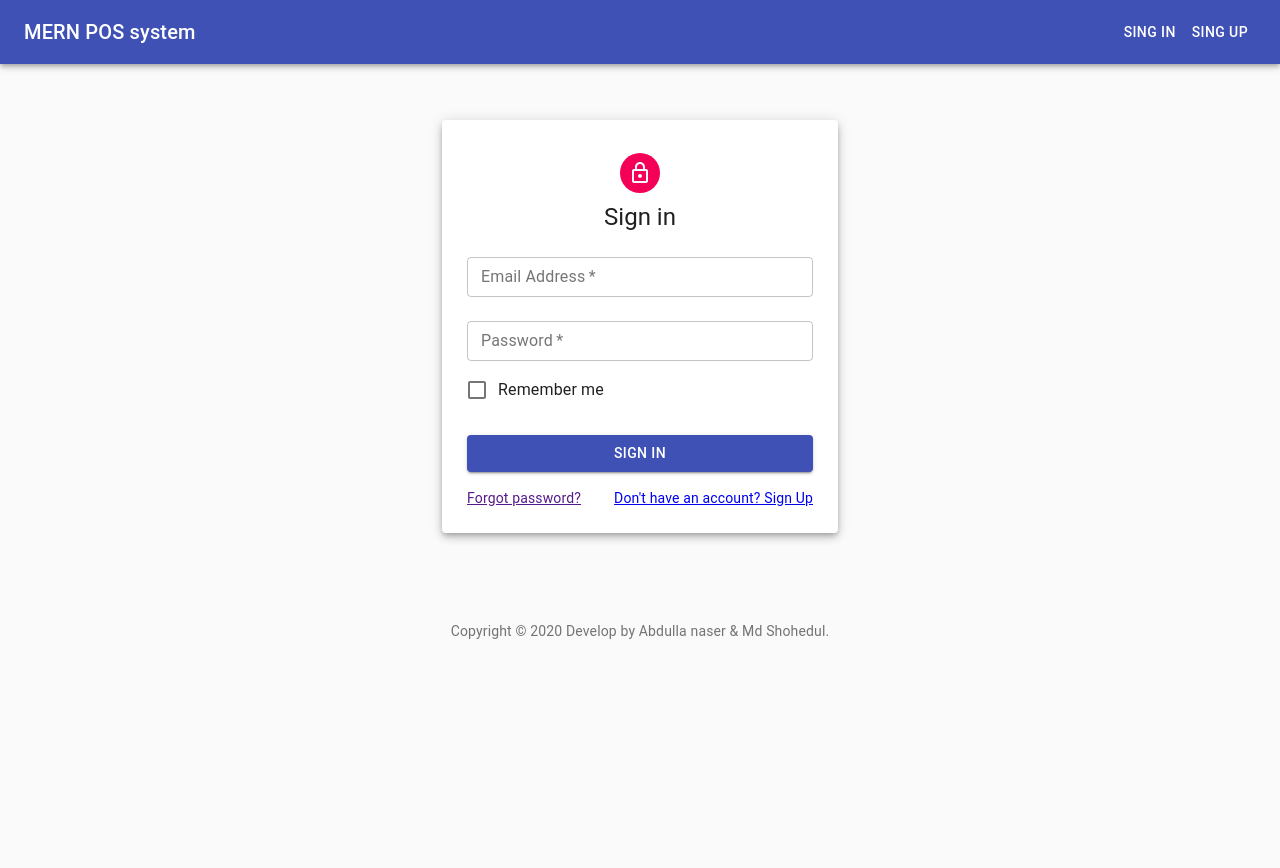
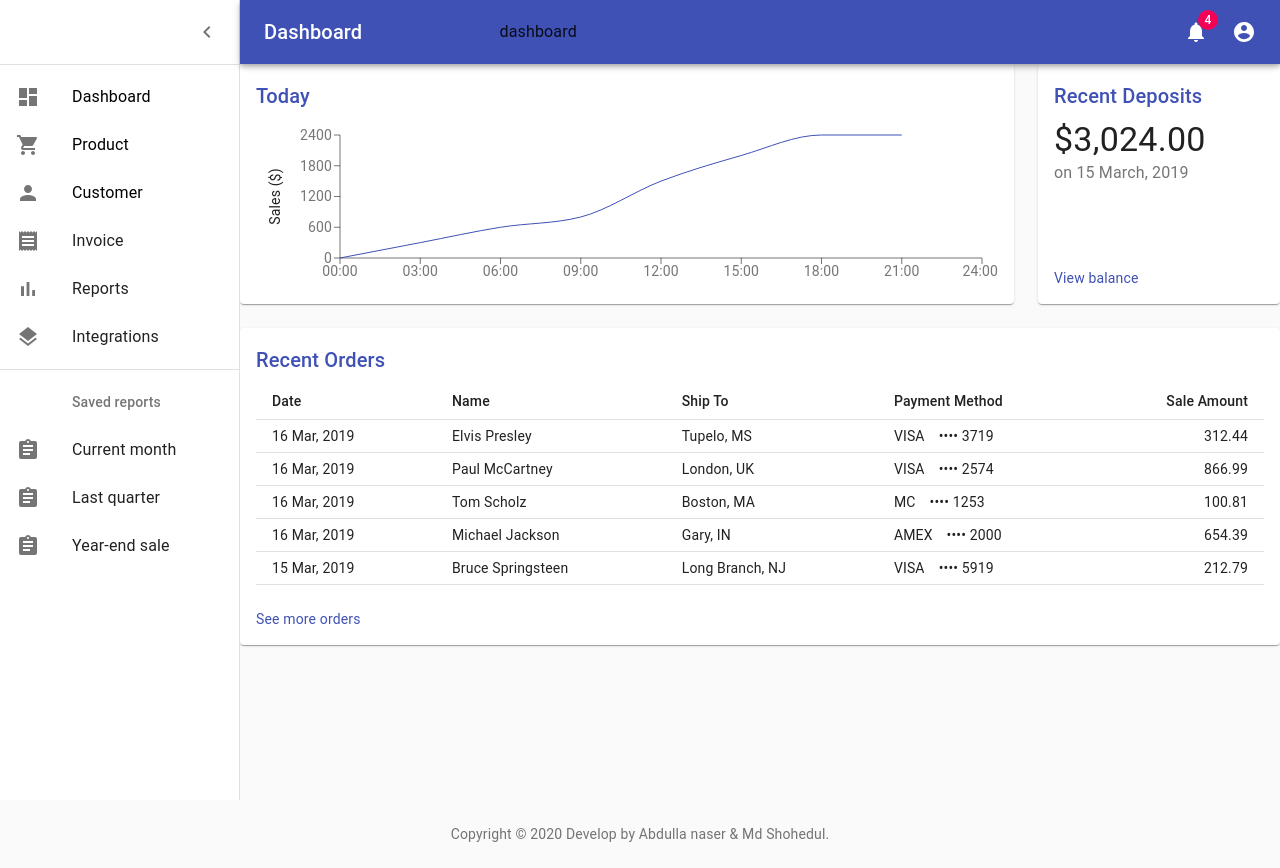
Before and after one commit to FriendsTech-Ltd/mern-pos, a React (Create React App) app in the folder client/: page /dashboard in a window 1280 px wide. Before the commit this address led to /login. Before the commit the page ends 800 px from the top, so only its background shows below. Built offline with nearby package versions, Linux system fonts and the light colour scheme; the HTML template or start-up script is replaced by a standard one.

Commit message:
dashboard refactoring

```diff
--- a/client/src/App.js
+++ b/client/src/App.js
@@ -22,8 +22,8 @@ function App() {
             <Route exact  path="/login" component={SignIn}/>
             <Route exact  path="/register" component={SignUp}/>
             <Route exact  path="/info" component={Info}/>
-            <PrivateRoute exact  path="/:dashboard" component={Dashboard}/>
-            <PrivateRoute exact  path="/dashboard/:comp" component={Dashboard}/>
+            <Route exact  path="/:dashboard" component={Dashboard}/>
+            <Route exact  path="/dashboard/:comp" component={Dashboard}/>
 
           </Switch>
           <Footer/>
--- a/client/src/Components/Dashboard/Dashboard.js
+++ b/client/src/Components/Dashboard/Dashboard.js
@@ -19,6 +19,9 @@ import ChevronLeftIcon from '@material-ui/icons/ChevronLeft';
 import NotificationsIcon from '@material-ui/icons/Notifications';
 import AccountCircle from '@material-ui/icons/AccountCircle';
 import { mainListItems, secondaryListItems } from './listItems';
+import Breadcrumbs from '@material-ui/core/Breadcrumbs';
+import { Route, MemoryRouter } from 'react-router';
+import { Link as RouterLink } from 'react-router-dom';
 import DashboardRoutes from '../../Routing/DashboardRoutes'
 import AuthContext from '../../context/AuthContext/AuthContext'
 
@@ -110,8 +113,12 @@ const useStyles = makeStyles((theme) => ({
   linkStyle:{
     textDecoration: 'none',
     color: 'black'
+  },
+  breadcrumbs:{
+    marginRight:'60%'
   }
 }));
+const LinkRouter = (props) => <Link {...props} component={RouterLink} />;
 
 export default function Dashboard(props) {
   const url = props.match
@@ -170,6 +177,33 @@ export default function Dashboard(props) {
           <Typography component="h1" variant="h6" color="inherit" noWrap className={classes.title}>
             Dashboard
           </Typography>
+          {/* Breadcrumb */}
+          <Route>
+          {({ location }) => {
+            const pathnames = location.pathname.split('/').filter((x) => x);
+
+            return (
+              <Breadcrumbs aria-label="breadcrumb" className={classes.breadcrumbs}>
+
+                {pathnames.map((value, index) => {
+                  const last = index === pathnames.length - 1;
+                  const to = `${pathnames.slice(0, index + 1).join('/')}`;
+
+                  return last ? (
+                    <Typography color="textPrimary" key={to}>
+                      {to}
+                    </Typography>
+                  ) : (
+                    <LinkRouter color="inherit" to={to} key={to}>
+
+                    </LinkRouter>
+                  );
+                })}
+              </Breadcrumbs>
+            );
+          }}
+        </Route>
+        {/* end */}
           <IconButton color="inherit">
             <Badge badgeContent={4} color="secondary">
               <NotificationsIcon />
```
